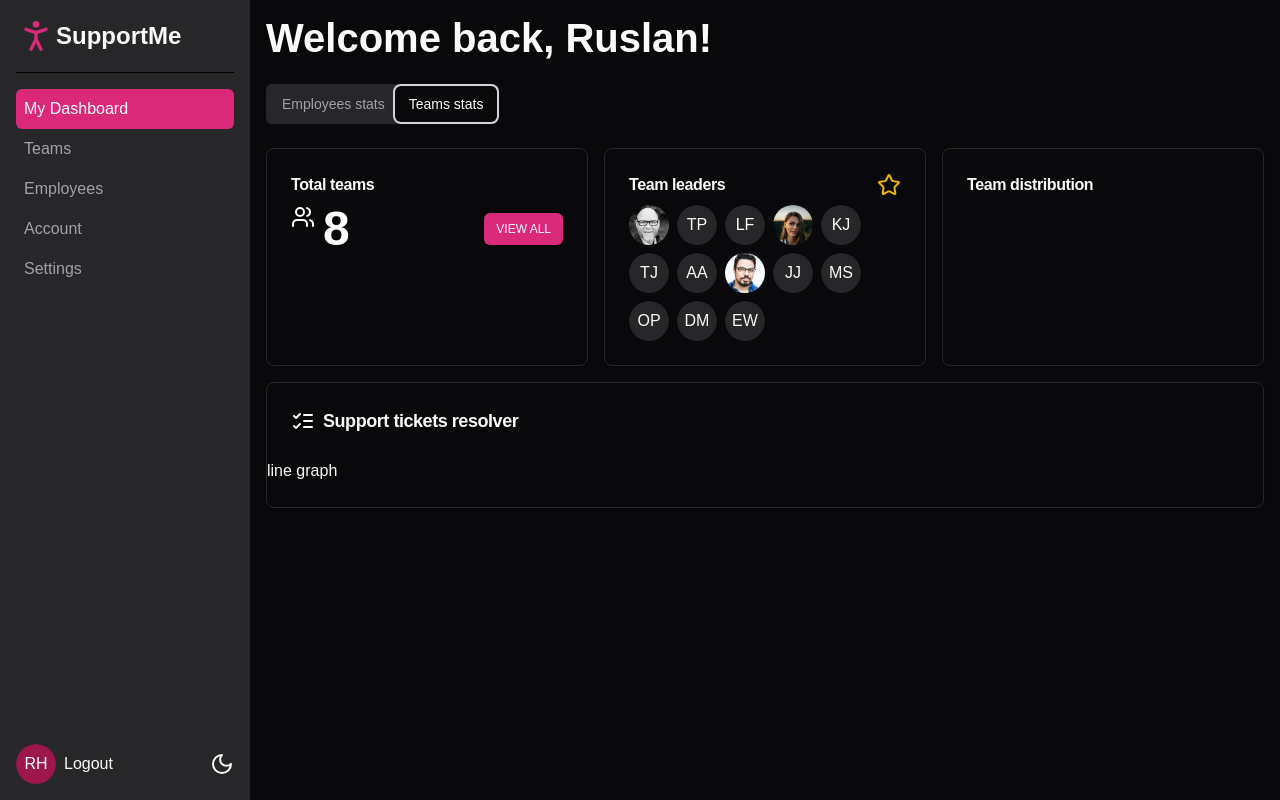
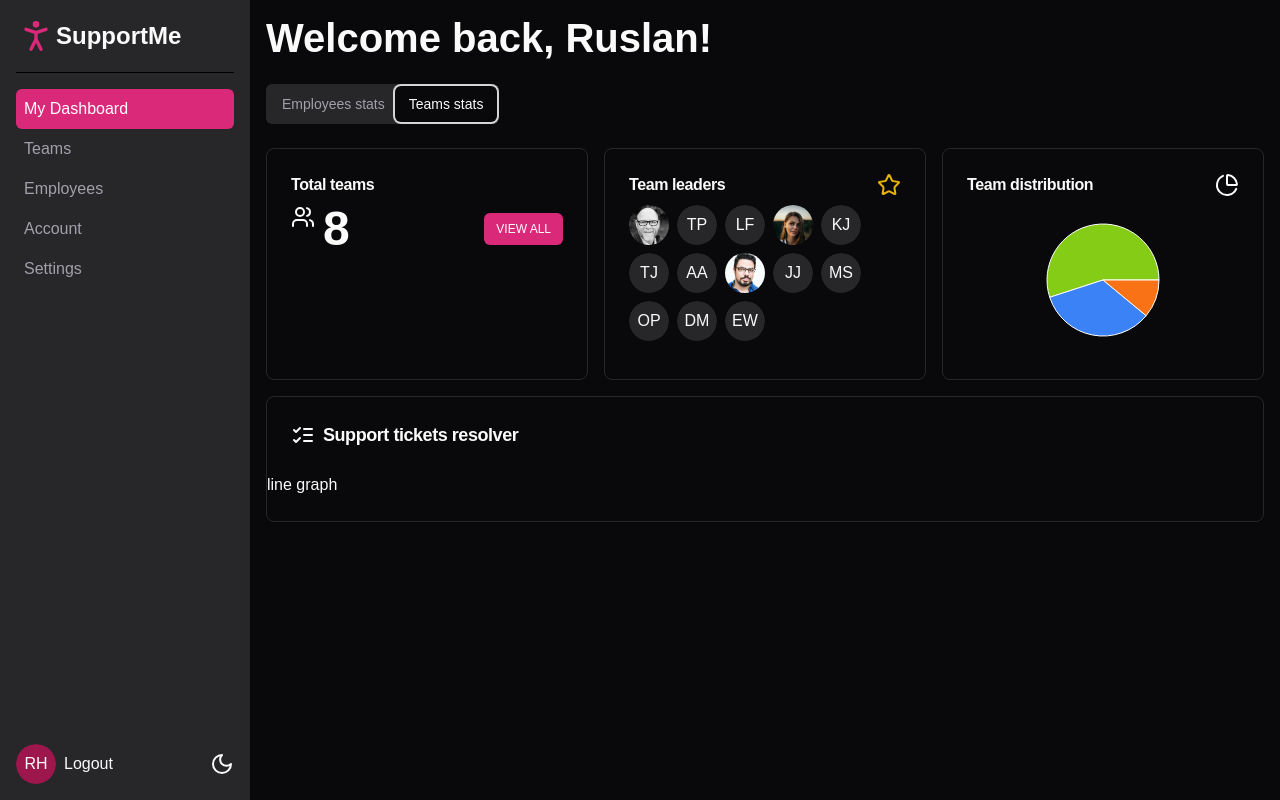
Before and after one commit to Hruchman-Ruslan/shadcn-ui, a Next.js app: page /dashboard in a window 1280 px wide. Both pictures are taken after a click on the tab "Teams stats". Built offline with nearby package versions, Linux system fonts and the light colour scheme.

Commit message:
feat: team distribution pie chart

```diff
--- /dev/null
+++ b/app/dashboard/components/teams/team-distribution-chart.tsx
@@ -0,0 +1,39 @@
+'use client'
+
+import { Cell, Pie, PieChart, ResponsiveContainer, Tooltip } from 'recharts'
+
+export default function TeamDistributionChart() {
+	const data = [
+		{
+			name: 'Delta',
+			value: 55,
+			color: '#84cc16',
+		},
+		{
+			name: 'Alpha',
+			value: 34,
+			color: '#3b82f6',
+		},
+		{
+			name: 'Canary',
+			value: 11,
+			color: '#f97316',
+		},
+	]
+
+	return (
+		<ResponsiveContainer width={'100%'} height={150}>
+			<PieChart>
+				<Tooltip
+					labelClassName='font-bold'
+					wrapperClassName='dark:[&_.recharts-tooltip-item]:!text-white [&_.recharts-tooltip-item]:!text-black !text-sm dark:!bg-black rounded-md dark:!border-border'
+				/>
+				<Pie data={data} dataKey={'value'} nameKey={'name'}>
+					{data.map((dataItem, i) => (
+						<Cell key={i} fill={dataItem.color} />
+					))}
+				</Pie>
+			</PieChart>
+		</ResponsiveContainer>
+	)
+}
--- a/app/dashboard/components/teams/teams-stats.tsx
+++ b/app/dashboard/components/teams/teams-stats.tsx
@@ -1,7 +1,7 @@
 import { Avatar, AvatarFallback } from '@/components/ui/avatar'
 import { Button } from '@/components/ui/button'
 import { Card, CardContent, CardHeader, CardTitle } from '@/components/ui/card'
-import { ListChecksIcon, StarIcon, UsersIcon } from 'lucide-react'
+import { ListChecksIcon, PieChartIcon, StarIcon, UsersIcon } from 'lucide-react'
 import Link from 'next/link'
 import Image from 'next/image'
 import cm from '@/public/images/cm.jpg'
@@ -13,6 +13,7 @@
 	TooltipProvider,
 	TooltipTrigger,
 } from '@/components/ui/tooltip'
+import TeamDistributionChart from './team-distribution-chart'
 
 const teamLeaders = [
 	{
@@ -129,9 +130,14 @@
 				</Card>
 				<Card>
 					<CardHeader className='pb-2'>
-						<CardTitle className='text-base'>Team distribution</CardTitle>
+						<CardTitle className='text-base flex justify-between items-center'>
+							<span>Team distribution</span>
+							<PieChartIcon />
+						</CardTitle>
 					</CardHeader>
-					<CardContent className='flex gap-2 items-center'></CardContent>
+					<CardContent>
+						<TeamDistributionChart />
+					</CardContent>
 				</Card>
 			</div>
 			<Card className='my-4'>
```
